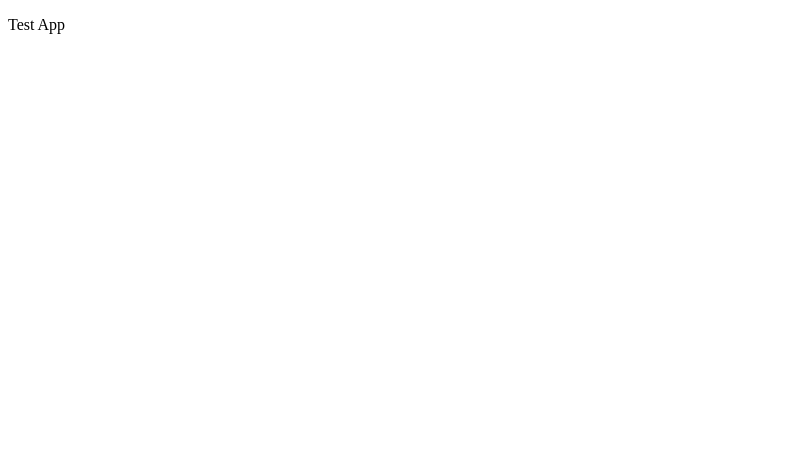
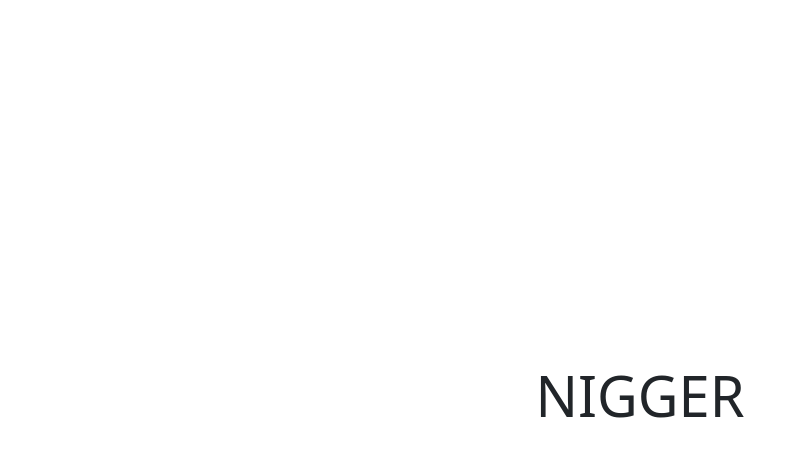
Before and after one commit to https-nyx/FlexSync-Web, a React (Vite) app: page / in a window 1280 px wide. Shown: the top 456 px of the page, without its empty margins (0-798 px from the left). Built offline with nearby package versions, Linux system fonts and the light colour scheme.

Commit message:
Adding the N-Word.

```diff
--- a/package.json
+++ b/package.json
@@ -10,7 +10,9 @@
     "preview": "vite preview"
   },
   "dependencies": {
+    "bootstrap": "^5.3.2",
     "react": "^18.2.0",
+    "react-bootstrap": "^2.10.1",
     "react-dom": "^18.2.0"
   },
   "devDependencies": {
--- a/src/App.jsx
+++ b/src/App.jsx
@@ -1,5 +1,20 @@
+// Import Bootstrap Styles
+import "bootstrap/dist/css/bootstrap.min.css";
+
 function App() {
-  return <p>Test App</p>;
+  return (
+    <div
+      className="d-flex justify-content-center align-items-center"
+      style={{ height: "100vh" }}
+    >
+      <h1
+        className="text-center display-4 display-md-3 display-lg-2"
+        style={{ fontStyle: "bold" }}
+      >
+        <strong>NIGGER</strong>
+      </h1>
+    </div>
+  );
 }
 
 export default App;
```
Also changed, not shown: src/components/Navbar.jsx (added), 1 other file (tests, documents, lock files or other folders).
